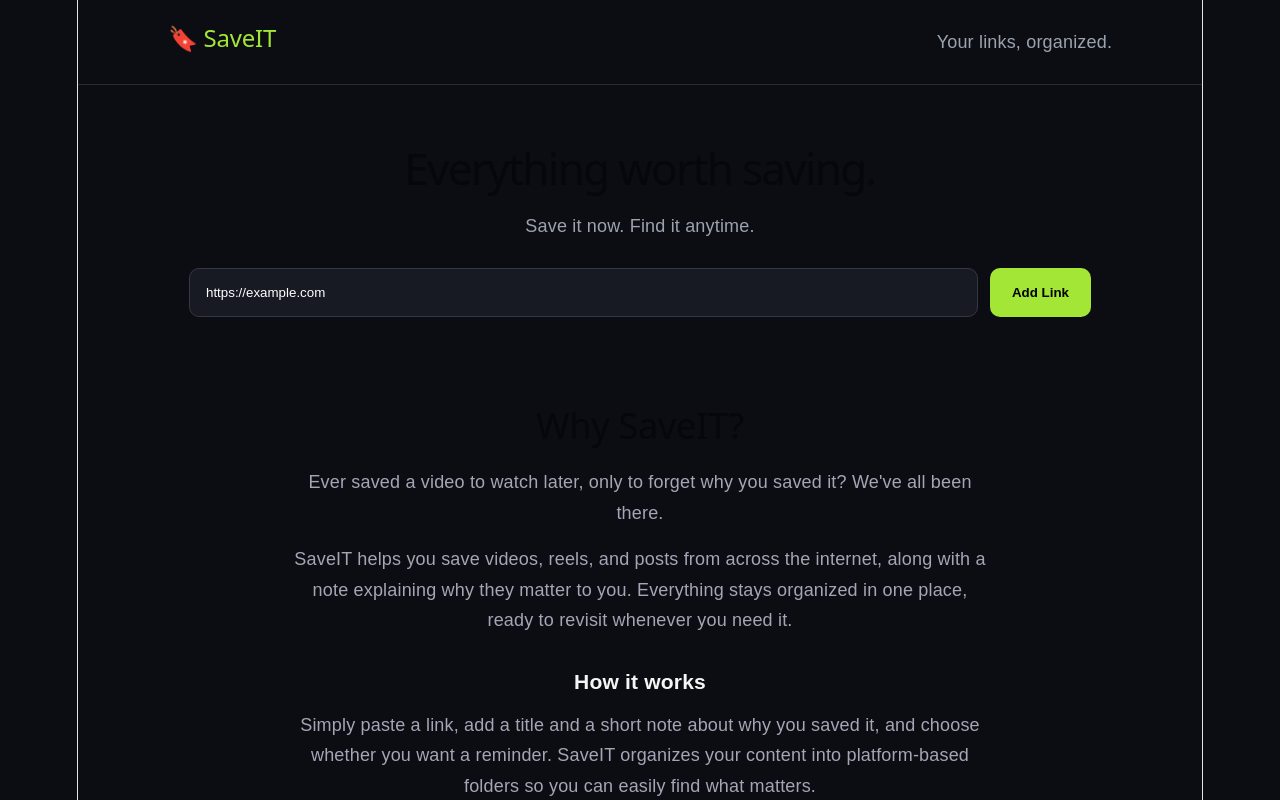
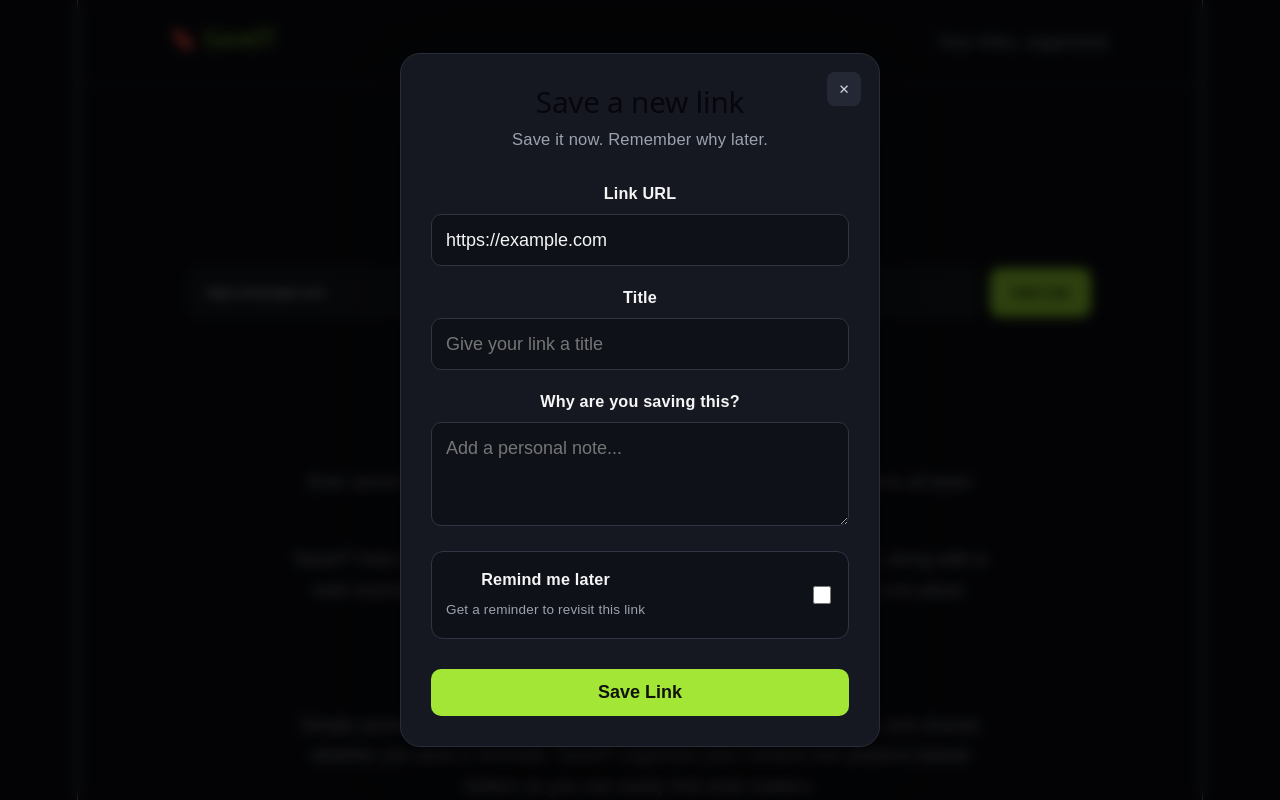
Before and after one commit to arav-exhausted/saveit, a React (Vite) app in the folder saveit/: page / in a window 1280 px wide. Both pictures are taken after typing "https://example.com" into the empty fields and a click on the button "Add Link". Shown: the top 800 px of the page. Built offline with nearby package versions, Linux system fonts and the light colour scheme.

Commit message:
Add Link popup ready

```diff
--- a/saveit/src/App.css
+++ b/saveit/src/App.css
@@ -109,6 +109,143 @@ body {
   margin-top: 24px;
 }
 
+
+
+
+.modal-overlay {
+  position: fixed;
+  inset: 0;
+  background: rgba(0, 0, 0, 0.72);
+  backdrop-filter: blur(6px);
+  display: flex;
+  align-items: center;
+  justify-content: center;
+  padding: 20px;
+  z-index: 1000;
+}
+
+.link-modal {
+  position: relative;
+  width: 100%;
+  max-width: 480px;
+  max-height: 90vh;
+  overflow-y: auto;
+  background: #151821;
+  border: 1px solid #292d39;
+  border-radius: 20px;
+  padding: 30px;
+  color: #f5f5f5;
+  box-shadow: 0 24px 80px rgba(0, 0, 0, 0.4);
+}
+
+.link-modal h2 {
+  margin: 0 0 8px;
+  font-size: 1.65rem;
+}
+
+.modal-subtitle {
+  color: #9ca3af;
+  margin: 0 0 26px;
+  font-size: 0.92rem;
+}
+
+.close-btn {
+  position: absolute;
+  top: 18px;
+  right: 18px;
+  background: #242834;
+  color: #d1d5db;
+  border: none;
+  border-radius: 8px;
+  width: 34px;
+  height: 34px;
+  cursor: pointer;
+}
+
+.link-modal form > label {
+  display: block;
+  margin: 18px 0 8px;
+  font-size: 0.9rem;
+  font-weight: 600;
+}
+
+.link-modal input:not([type="checkbox"]),
+.link-modal textarea {
+  width: 100%;
+  box-sizing: border-box;
+  padding: 12px 14px;
+  background: #0e1118;
+  border: 1px solid #303545;
+  border-radius: 10px;
+  color: #f5f5f5;
+  font: inherit;
+  outline: none;
+}
+
+.link-modal input:focus,
+.link-modal textarea:focus {
+  border-color: #a3e635;
+}
+
+.link-modal textarea {
+  resize: vertical;
+}
+
+.notification-option {
+  display: flex !important;
+  align-items: center;
+  justify-content: space-between;
+  gap: 12px;
+  padding: 14px;
+  background: #0e1118;
+  border: 1px solid #303545;
+  border-radius: 12px;
+}
+
+.notification-option span {
+  display: flex;
+  flex-direction: column;
+  gap: 5px;
+}
+
+.notification-option small {
+  color: #9ca3af;
+  font-weight: 400;
+}
+
+.notification-option input {
+  width: 18px;
+  height: 18px;
+  accent-color: #a3e635;
+  cursor: pointer;
+}
+
+.save-btn {
+  width: 100%;
+  margin-top: 22px;
+  padding: 13px;
+  background: #a3e635;
+  color: #10130b;
+  border: none;
+  border-radius: 10px;
+  font-weight: 700;
+  font-size: 1rem;
+  cursor: pointer;
+  transition: background 0.2s, transform 0.2s;
+}
+
+.save-btn:hover {
+  background: #bef264;
+  transform: translateY(-1px);
+}
+
+@media (max-width: 500px) {
+  .link-modal {
+    padding: 24px 20px;
+  }
+}
+
+
 @media (max-width: 600px) {
   .about {
     margin: 32px auto;
--- a/saveit/src/App.jsx
+++ b/saveit/src/App.jsx
@@ -1,7 +1,33 @@
 
 import "./App.css";
+import { useState } from "react";
 
 function App() {
+  const [showPopup, setShowPopup] = useState(false);
+  const [link, setLink] = useState("");
+  const [title, setTitle] = useState("");
+  const [note, setNote] = useState("");
+  const [notification, setNotification] = useState(false);
+
+  const handleSave = (e) => {
+    e.preventDefault();
+
+    console.log({
+      link,
+      title,
+      note,
+      notification,
+    });
+
+    alert("Link details captured! Backend comes next.");
+
+    setLink("");
+    setTitle("");
+    setNote("");
+    setNotification(false);
+    setShowPopup(false);
+  };
+
   return (
     <div className="app">
       <nav className="navbar">
@@ -13,14 +39,23 @@ function App() {
         <h1>Everything worth saving.</h1>
         <p>Save it now. Find it anytime.</p>
 
-        <div className="link-input">
+        <form
+          className="link-input"
+          onSubmit={(e) => {
+            e.preventDefault();
+            setShowPopup(true);
+          }}
+        >
           <input
             type="url"
             placeholder="Paste your link here..."
+            value={link}
+            onChange={(e) => setLink(e.target.value)}
+            required
           />
-          <button>Add Link</button>
-        </div>
 
+          <button type="submit">Add Link</button>
+        </form>
 
         <div className="about">
           <h2>Why SaveIT?</h2>
@@ -51,7 +86,6 @@ function App() {
           </p>
         </div>
 
-
         <h2>Your folders</h2>
 
         <div className="folder-grid">
@@ -61,6 +95,88 @@ function App() {
           <div className="folder">🌐 Other Links</div>
         </div>
       </main>
+
+      {showPopup && (
+        <div
+          className="modal-overlay"
+          onClick={() => setShowPopup(false)}
+        >
+          <div
+            className="link-modal"
+            onClick={(e) => e.stopPropagation()}
+          >
+            <button
+              type="button"
+              className="close-btn"
+              onClick={() => setShowPopup(false)}
+              aria-label="Close popup"
+            >
+              ✕
+            </button>
+
+            <h2>Save a new link</h2>
+
+            <p className="modal-subtitle">
+              Save it now. Remember why later.
+            </p>
+
+            <form onSubmit={handleSave}>
+              <label htmlFor="saved-link">Link URL</label>
+              <input
+                id="saved-link"
+                type="url"
+                placeholder="https://..."
+                value={link}
+                onChange={(e) => setLink(e.target.value)}
+                required
+              />
+
+              <label htmlFor="saved-title">Title</label>
+              <input
+                id="saved-title"
+                type="text"
+                placeholder="Give your link a title"
+                value={title}
+                onChange={(e) => setTitle(e.target.value)}
+                required
+              />
+
+              <label htmlFor="saved-note">
+                Why are you saving this?
+              </label>
+
+              <textarea
+                id="saved-note"
+                placeholder="Add a personal note..."
+                value={note}
+                onChange={(e) => setNote(e.target.value)}
+                rows={3}
+              />
+
+              <label className="notification-option">
+                <span>
+                  <strong>Remind me later</strong>
+                  <small>
+                    Get a reminder to revisit this link
+                  </small>
+                </span>
+
+                <input
+                  type="checkbox"
+                  checked={notification}
+                  onChange={(e) =>
+                    setNotification(e.target.checked)
+                  }
+                />
+              </label>
+
+              <button className="save-btn" type="submit">
+                Save Link
+              </button>
+            </form>
+          </div>
+        </div>
+      )}
     </div>
   );
 }
```
